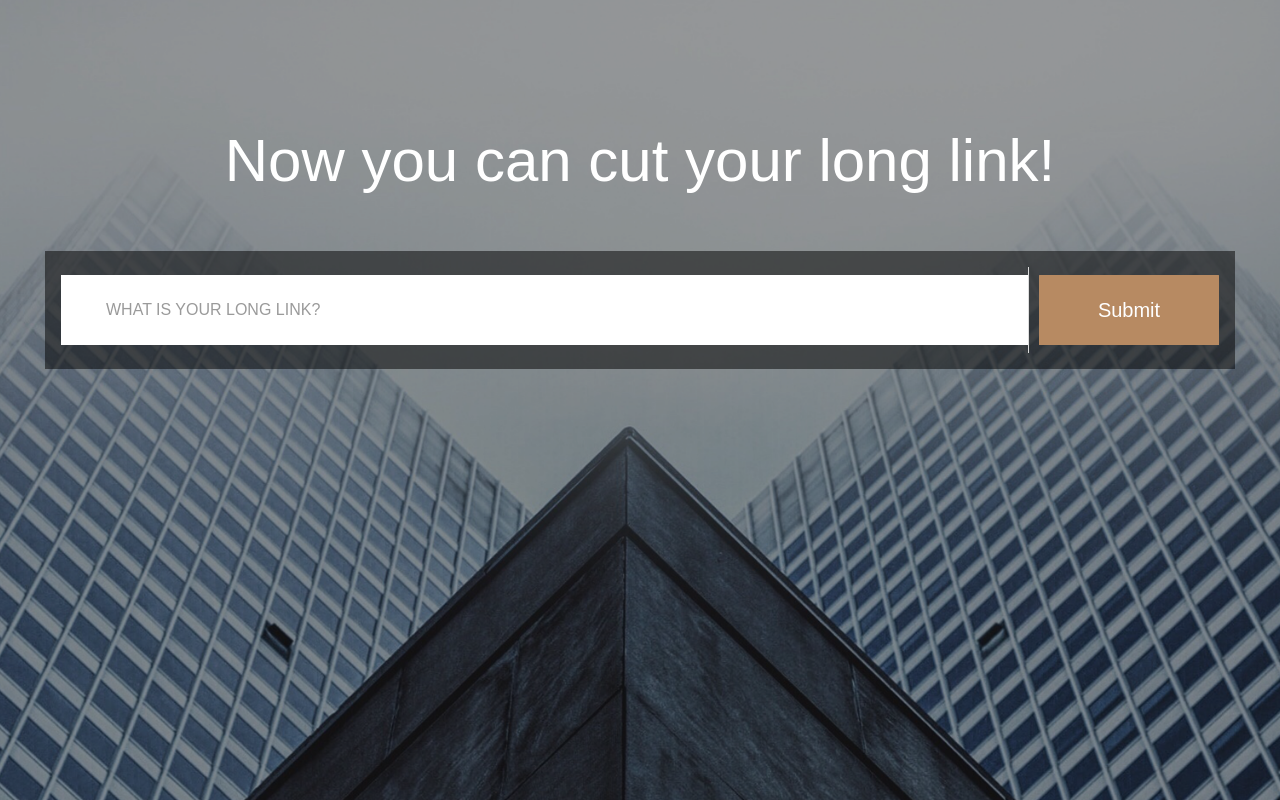
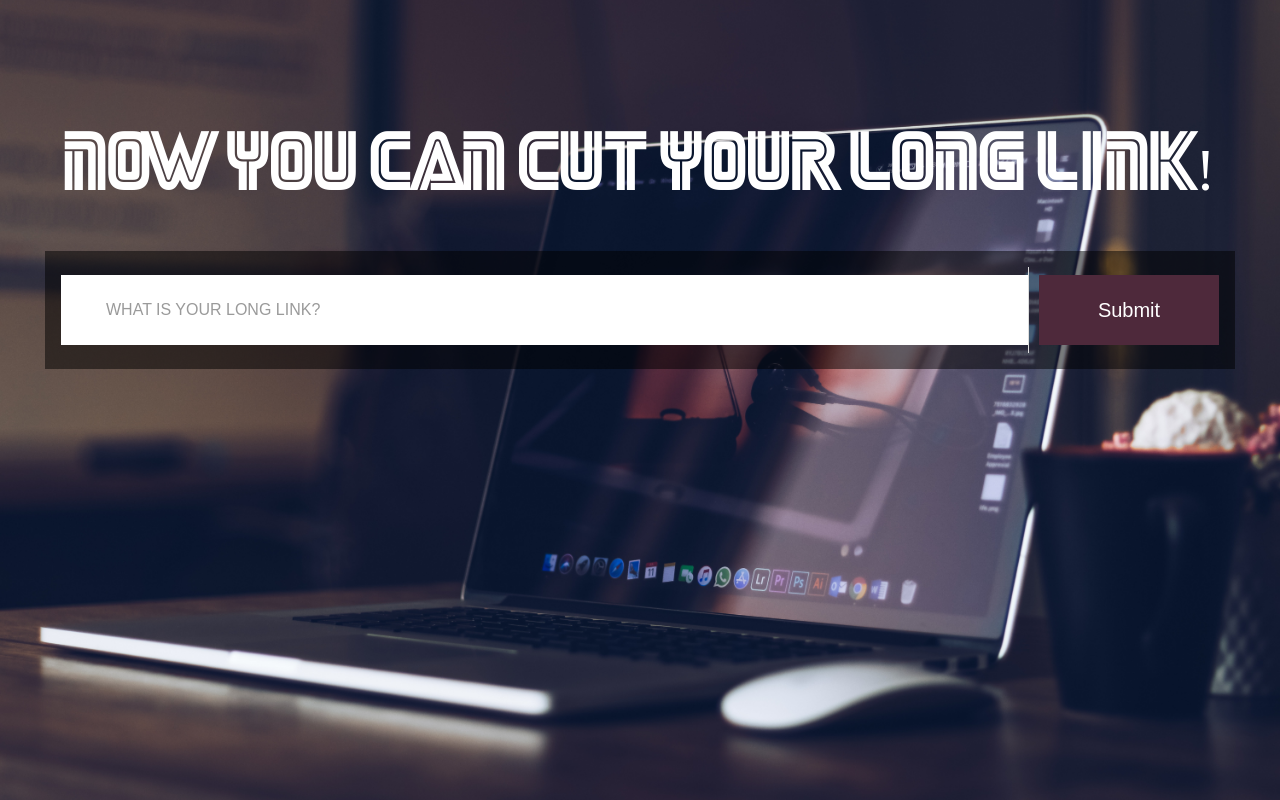
Before and after one commit to KarimMokhtar/shortenlink, a Django app: page / in a window 1280 px wide. Run offline with Django 3.2, Linux system fonts and the light colour scheme; some libraries are stand-ins or nearby versions.

Commit message:
bug fix and ui change

```diff
--- a/frontend/static/frontend/css/style.css
+++ b/frontend/static/frontend/css/style.css
@@ -1597,7 +1597,7 @@ span.flatpickr-weekday {
     -ms-flex-align: center;
     align-items: center;
     font-family: "Poppins", sans-serif;
-    background: url("../img/Searchs_002.png");
+    background: url("../img/bk2.jpg");
     background-size: cover;
     background-position: center center;
     padding: 15px;
@@ -1800,7 +1800,7 @@ span.flatpickr-weekday {
 .s002 form .inner-form .input-field.fifth-wrap .btn-search {
     height: 70px;
     width: 100%;
-    background: #b78a62;
+    background: #4e293b;
     white-space: nowrap;
     border-radius: 0.5px;
     font-size: 20px;
@@ -1813,7 +1813,7 @@ span.flatpickr-weekday {
 }
 
 .s002 form .inner-form .input-field.fifth-wrap .btn-search:hover {
-    background: #af7d51;
+    background: #5e4a43;
 }
 
 @media screen and (max-width: 992px) {
@@ -2096,3 +2096,15 @@ h1 {
     margin-top: "-0.25em";
     color: "aliceblue";
 }
+@font-face {
+    font-family: "SEGA LOGO FONT";
+    font-style: normal;
+    font-weight: normal;
+    src: local("SEGA LOGO FONT"), url("SEGA.woff") format("woff");
+}
+
+.headerTitle {
+    font-family: "SEGA LOGO FONT";
+    font-weight: 200;
+    color: #0ccac4;
+}
--- a/package.json
+++ b/package.json
@@ -5,7 +5,7 @@
     "main": "index.js",
     "scripts": {
         "test": "echo \"Error: no test specified\" && exit 1",
-        "dev": "webpack --mode development ./frontend/src/index.js --output ./frontend/static/main.js",
+        "dev": "webpack --watch --mode  development ./frontend/src/index.js --output ./frontend/static/main.js",
         "build": "webpack --mode production ./frontend/src/index.js --output ./frontend/static/main.js"
     },
     "keywords": [],
--- a/shortlink/urls.py
+++ b/shortlink/urls.py
@@ -3,6 +3,7 @@ from django.urls import path
 from . import views
 
 urlpatterns = [
-    path('home/', views.index, name='index'),
+    path('', views.index, name='index'),
+    path('url/<str>', views.createUrl, name='createUrl'),
     path('url/', views.createUrl, name='createUrl'),
 ]
--- a/shortlink/views.py
+++ b/shortlink/views.py
@@ -8,6 +8,7 @@ import base64
 from django.http import JsonResponse
 import requests
 from django.http import HttpResponsePermanentRedirect
+from django.shortcuts import redirect
 
 
 def index(request):
@@ -41,13 +42,13 @@ def correctUrl(url, timeout=2):
     return True
 
 
-def createUrl(request):
+def createUrl(request, str="default"):
     if request.method == 'GET':  # redirect to the url if exist
         try:
-            obj = Code.objects.get(code=request.GET['q'])
+            obj = Code.objects.get(code=str)
             return HttpResponsePermanentRedirect(obj.longUrl)
         except:
-            return render(request, 'frontend/index.html')
+            return redirect(index)
     if request.method == 'POST':
         flag = correctUrl(request.POST['longUrl'], 2)
         if not flag:
@@ -58,6 +59,6 @@ def createUrl(request):
         return JsonResponse({"code": obj.code})
 
 
-class CodeListCreate(generics.ListCreateAPIView):
-    queryset = Code.objects.all()
-    serializer_class = CodeSerializer
+# class CodeListCreate(generics.ListCreateAPIView):
+#     queryset = Code.objects.all()
+#     serializer_class = CodeSerializer
```
Also changed, not shown: frontend/src/components/DataProvider.js (+5 -2 lines), db.sqlite3, frontend/static/frontend/css/SEGA.woff (added), frontend/static/frontend/img/bk1.jpg (added), frontend/static/frontend/img/bk2.jpg (added), frontend/static/frontend/img/bk3.jpg (added), frontend/static/main.js.
